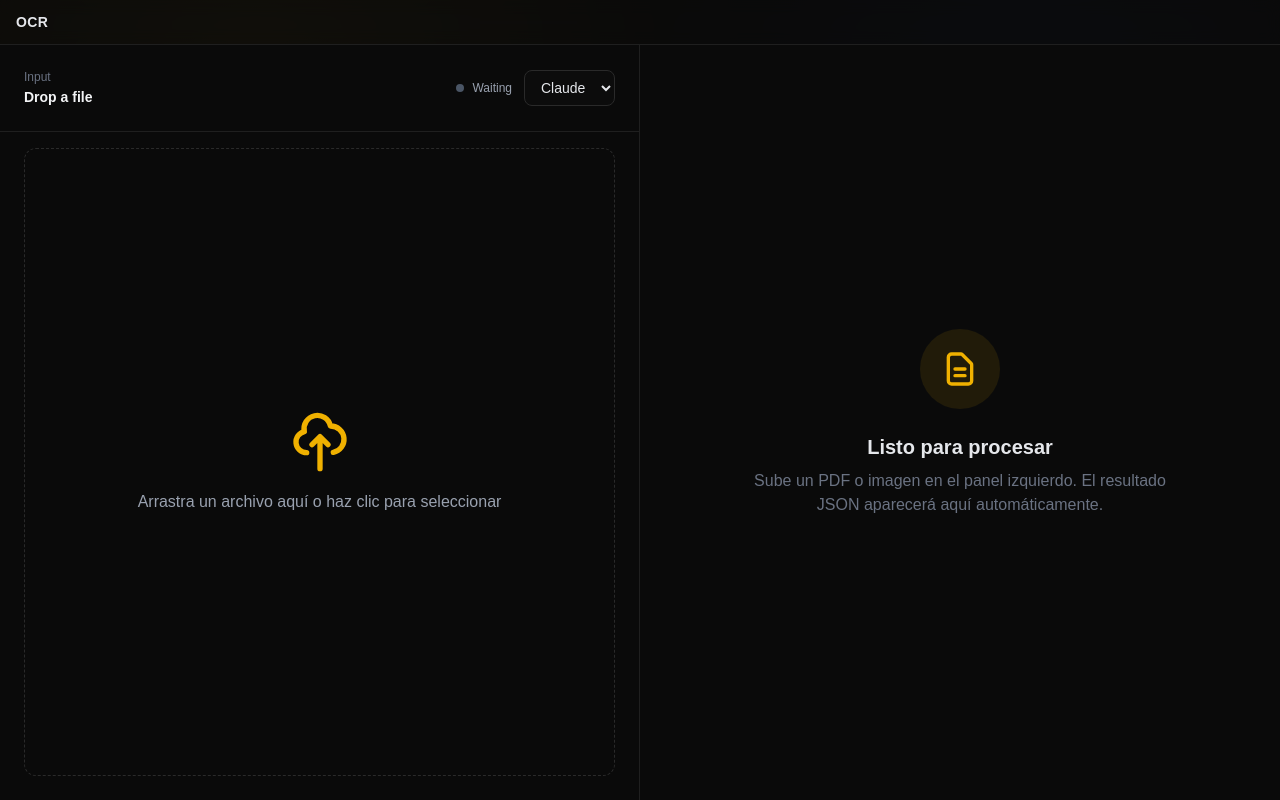
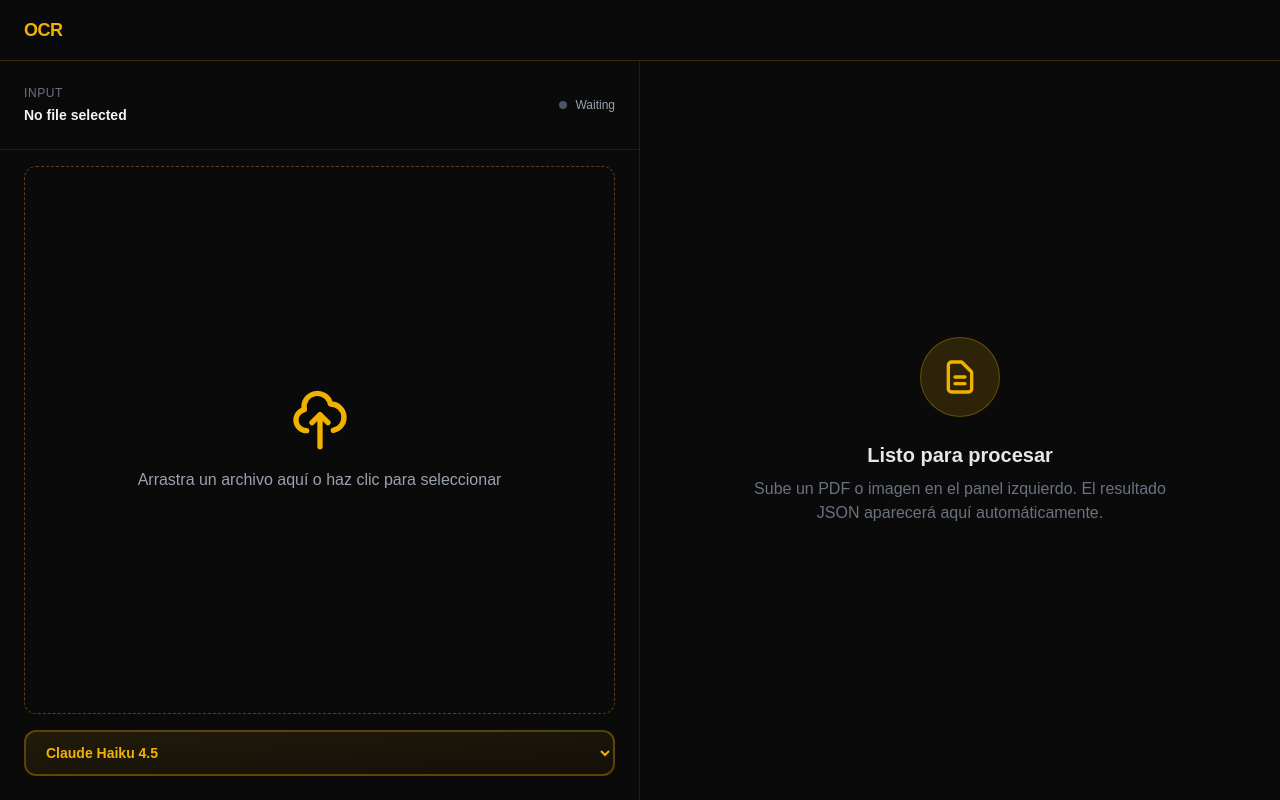
Before and after one commit to luvidal/jogiocr, a Next.js app: page / in a window 1280 px wide. Built offline with nearby package versions, Linux system fonts and the light colour scheme.

Commit message:
visual improvments

```diff
--- a/components/PDFViewer.tsx
+++ b/components/PDFViewer.tsx
@@ -78,7 +78,7 @@ const PDFViewer = ({ fileUrl }: Props) => {
           </div>
         )}
 
-        <div className='flex-1 overflow-auto bg-[#0a0a0a] flex items-center justify-center p-6'>
+        <div className='flex-1 overflow-auto bg-[#0a0a0a] flex items-start justify-center pt-6 px-6 pb-6'>
           <Document
             file={fileUrl}
             onLoadSuccess={({ numPages: np }) => setNumPages(np)}
--- a/pages/index.tsx
+++ b/pages/index.tsx
@@ -92,47 +92,34 @@ export default function Home() {
   return (
     <main className='h-screen flex flex-col bg-[#0a0a0a] text-gray-100'>
       <div className='pointer-events-none fixed inset-0 bg-[radial-gradient(900px_circle_at_20%_10%,rgba(234,179,8,0.10),transparent_55%),radial-gradient(700px_circle_at_80%_20%,rgba(59,130,246,0.08),transparent_55%)]' />
-      <header className='relative bg-[#0a0a0a]/70 backdrop-blur border-b border-[#1f1f1f]'>
-        <div className='flex items-center justify-between px-4 py-3'>
-          <h1 className='text-sm font-semibold text-gray-200 tracking-wide'>OCR</h1>
+      <header className='relative bg-[#0a0a0a] border-b border-yellow-500/20 backdrop-blur'>
+        <div className='flex items-center justify-between px-6 py-4'>
+          <h1 className='text-lg font-bold tracking-tight text-yellow-500'>OCR</h1>
         </div>
       </header>
 
       <section className='flex flex-1 overflow-hidden'>
         <aside className='relative flex-1 basis-1/2 min-w-0 bg-[#0a0a0a] border-r border-[#1f1f1f] flex flex-col'>
           <div className='p-6 border-b border-[#1f1f1f]'>
-            <div className='flex items-center gap-3'>
-              <div className='min-w-0 flex-1'>
-                <div className='flex items-center justify-between gap-3'>
-                  <div className='min-w-0'>
-                    <div className='text-xs text-gray-500'>Input</div>
-                    <div className='mt-0.5 text-sm font-semibold text-gray-100 truncate'>
-                      {file ? file.name : 'Drop a file'}
-                    </div>
-                  </div>
-                  <div className='flex items-center gap-2 text-xs text-gray-400 shrink-0'>
-                    <span className={`inline-block w-2 h-2 rounded-full ${file ? 'bg-green-500' : 'bg-gray-600'}`}></span>
-                    <span>{file ? 'Ready' : 'Waiting'}</span>
-                  </div>
+            <div className='flex items-center justify-between gap-3'>
+              <div className='min-w-0'>
+                <div className='text-xs font-medium text-gray-500 uppercase tracking-wider'>Input</div>
+                <div className='mt-1 text-sm font-semibold text-gray-100 truncate'>
+                  {file ? file.name : 'No file selected'}
                 </div>
               </div>
-
-              <select
-                className='px-3 py-2 rounded-lg font-medium text-sm border border-[#2a2a2a] bg-[#0c0c0c] focus:outline-none focus:border-yellow-500/60 focus:ring-2 focus:ring-yellow-500/10 transition text-gray-200 cursor-pointer'
-                value={model}
-                onChange={e => setModel(e.target.value as 'claude' | 'gpt5')}
-              >
-                <option value='claude'>Claude</option>
-                <option value='gpt5'>GPT-5</option>
-              </select>
+              <div className='flex items-center gap-2 text-xs font-medium text-gray-400 shrink-0'>
+                <span className={`inline-block w-2 h-2 rounded-full ${file ? 'bg-yellow-500 shadow-[0_0_8px_rgba(234,179,8,0.6)]' : 'bg-gray-600'}`}></span>
+                <span>{file ? 'Ready' : 'Waiting'}</span>
+              </div>
             </div>
           </div>
 
-          <div className='flex-1 p-6 pt-4 overflow-auto'>
+          <div className='flex-1 p-6 pt-4 overflow-auto flex flex-col gap-4'>
             <div
               onDrop={e => { e.preventDefault(); handleFile(e.dataTransfer.files?.[0]) }}
               onDragOver={e => e.preventDefault()}
-              className='h-full border border-dashed border-[#2a2a2a] rounded-xl flex flex-col items-center justify-center cursor-pointer hover:border-yellow-500/60 hover:bg-white/5 transition-all duration-300 group overflow-hidden'
+              className='h-full border border-dashed border-yellow-500/35 rounded-xl flex flex-col items-center justify-center cursor-pointer hover:border-yellow-500/70 hover:bg-yellow-500/5 transition-all duration-300 group overflow-hidden'
             >
               {file ? (
                 preview && file.type === 'application/pdf' ? (
@@ -145,24 +132,24 @@ export default function Home() {
                         <button
                           type='button'
                           onClick={() => setImageScale(s => Math.max(0.5, s - 0.1))}
-                          className='px-2.5 py-1.5 text-xs font-semibold rounded-md bg-[#0a0a0a] text-gray-200 border border-[#2a2a2a] hover:border-yellow-500/60 hover:bg-white/5 transition'
+                          className='px-2.5 py-1.5 text-xs font-semibold rounded-md bg-[#0a0a0a] text-gray-200 border border-yellow-500/30 hover:border-yellow-500/70 hover:bg-yellow-500/5 transition'
                         >
                           −
                         </button>
-                        <span className='text-xs text-gray-400 w-14 text-center tabular-nums'>
+                        <span className='text-xs text-yellow-500/70 w-14 text-center tabular-nums font-medium'>
                           {Math.round(imageScale * 100)}%
                         </span>
                         <button
                           type='button'
                           onClick={() => setImageScale(s => Math.min(3, s + 0.1))}
-                          className='px-2.5 py-1.5 text-xs font-semibold rounded-md bg-[#0a0a0a] text-gray-200 border border-[#2a2a2a] hover:border-yellow-500/60 hover:bg-white/5 transition'
+                          className='px-2.5 py-1.5 text-xs font-semibold rounded-md bg-[#0a0a0a] text-gray-200 border border-yellow-500/30 hover:border-yellow-500/70 hover:bg-yellow-500/5 transition'
                         >
                           +
                         </button>
                         <button
                           type='button'
                           onClick={() => setImageScale(1)}
-                          className='px-2.5 py-1.5 text-xs font-semibold rounded-md bg-[#0a0a0a] text-gray-200 border border-[#2a2a2a] hover:border-yellow-500/60 hover:bg-white/5 transition'
+                          className='px-2.5 py-1.5 text-xs font-semibold rounded-md bg-[#0a0a0a] text-yellow-500 border border-yellow-500/40 hover:border-yellow-500/70 hover:bg-yellow-500/5 transition'
                         >
                           Reset
                         </button>
@@ -194,7 +181,7 @@ export default function Home() {
               )}
               {file && (
                 <div className='text-center px-4'>
-                  <p className='text-yellow-400 font-medium text-sm mb-1 truncate max-w-xs'>
+                  <p className='text-yellow-500 font-semibold text-sm mb-1 truncate max-w-xs'>
                     {file.name}
                   </p>
                   <p className='text-xs text-gray-500'>
@@ -203,6 +190,15 @@ export default function Home() {
                 </div>
               )}
             </div>
+
+            <select
+              className='w-full px-4 py-3 rounded-xl font-semibold text-sm border-2 border-yellow-500/30 bg-gradient-to-br from-yellow-500/10 to-yellow-600/5 text-yellow-500 cursor-pointer hover:border-yellow-500/50 focus:outline-none focus:border-yellow-500/60 focus:ring-4 focus:ring-yellow-500/10 transition-all'
+              value={model}
+              onChange={e => setModel(e.target.value as 'claude' | 'gpt5')}
+            >
+              <option value='claude' className='bg-[#0a0a0a] text-gray-200'>Claude Haiku 4.5</option>
+              <option value='gpt5' className='bg-[#0a0a0a] text-gray-200'>GPT-4o</option>
+            </select>
           </div>
 
           <input
@@ -235,8 +231,8 @@ export default function Home() {
             </div>
           ) : json ? (
             <div className='flex-1 p-6 overflow-hidden flex'>
-              <div className='flex-1 bg-[#0c0c0c] border border-[#1f1f1f] rounded-xl overflow-hidden shadow-2xl flex flex-col'>
-                <div className='px-4 py-3 border-b border-[#1f1f1f] bg-[#0c0c0c] flex items-center justify-between gap-3'>
+              <div className='flex-1 bg-[#0c0c0c] border border-yellow-500/25 rounded-xl overflow-hidden shadow-2xl flex flex-col'>
+                <div className='px-4 py-3 border-b border-yellow-500/20 bg-[#0c0c0c] flex items-center justify-between gap-3'>
                   <div className='flex items-center gap-2 min-w-0'>
                     <span className={`w-2.5 h-2.5 rounded-full ${statusColor}`}></span>
                     <div className='min-w-0'>
@@ -244,9 +240,9 @@ export default function Home() {
                       <div className='text-sm font-semibold text-gray-100 truncate'>Result</div>
                     </div>
                   </div>
-                  {json?.doctypeid && (
-                    <span className='text-[11px] text-gray-400 bg-[#0a0a0a] px-2 py-1 rounded-md border border-[#1f1f1f] shrink-0'>
-                      {json.doctypeid}
+                  {json?.documents && json.documents.length > 0 && (
+                    <span className='text-[11px] text-yellow-500 bg-[#0a0a0a] px-2 py-1 rounded-md border border-yellow-500/30 shrink-0 font-semibold'>
+                      {json.documents.length} documento{json.documents.length > 1 ? 's' : ''}
                     </span>
                   )}
                 </div>
@@ -257,7 +253,7 @@ export default function Home() {
             </div>
           ) : (
             <div className='flex-1 flex flex-col items-center justify-center text-center px-6'>
-              <div className='w-20 h-20 bg-yellow-500/10 rounded-full flex items-center justify-center mb-6'>
+              <div className='w-20 h-20 bg-yellow-500/15 rounded-full flex items-center justify-center mb-6 border border-yellow-500/30'>
                 <svg className='w-10 h-10 text-yellow-500' fill='none' stroke='currentColor' viewBox='0 0 24 24'>
                   <path strokeLinecap='round' strokeLinejoin='round' strokeWidth={2} d='M9 12h6m-6 4h6m2 5H7a2 2 0 01-2-2V5a2 2 0 012-2h5.586a1 1 0 01.707.293l5.414 5.414a1 1 0 01.293.707V19a2 2 0 01-2 2z' />
                 </svg>
```
Also changed, not shown: components/DataViewer.tsx (+122 -6 lines).
